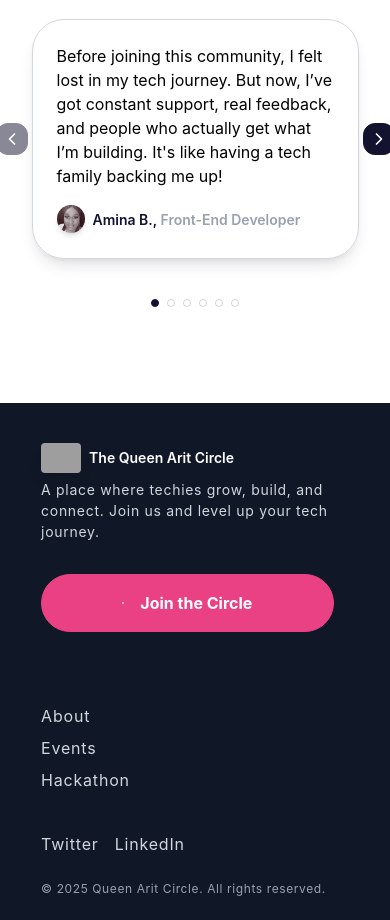
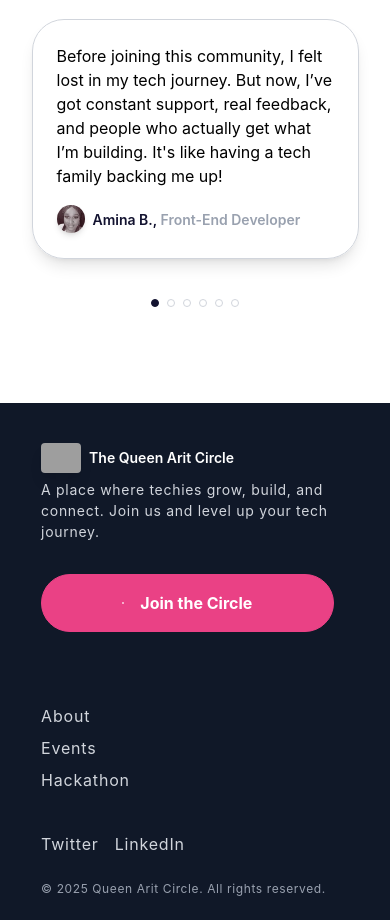
Before and after one commit to CodeVineDev/queenaritcircle, an Astro site: page / in a window 390 px wide. Shown: the part 4640-5560 px from the top of the page. Built offline with nearby package versions, Linux system fonts and the light colour scheme; Astro itself is replaced by a stand-in of ours; grey boxes are pictures that could not be loaded; some icons are missing.

Commit message:
navigation testimonial

```diff
--- a/src/components/Testimonials.astro
+++ b/src/components/Testimonials.astro
@@ -158,7 +158,7 @@
 
       <button
         type="button"
-        class="hs-carousel-prev top-[50%] -translate-y-[50%] hs-carousel-disabled:opacity-50 hs-carousel-disabled:pointer-events-none absolute inset-y-0 -start-6 inline-flex h-8 w-8 rounded-xl items-center justify-center border border-(--blue) bg-(--blue) text-white hover:bg-(--blue)/70 focus:bg-(--blue)/70 focus:outline-hidden"
+        class="hs-carousel-prev top-[50%] hidden sm:block -translate-y-[50%] hs-carousel-disabled:opacity-50 hs-carousel-disabled:pointer-events-none absolute inset-y-0 -start-6 h-8 w-8 rounded-xl items-center justify-center border border-(--blue) bg-(--blue) text-white hover:bg-(--blue)/70 focus:bg-(--blue)/70 focus:outline-hidden"
       >
         <span class="text-2xl" aria-hidden="true">
           <svg
@@ -180,7 +180,7 @@
       </button>
       <button
         type="button"
-        class="hs-carousel-next top-[50%] -translate-y-[50%] hs-carousel-disabled:opacity-50 hs-carousel-disabled:pointer-events-none absolute inset-y-0 -end-6 inline-flex h-8 w-8 rounded-xl items-center justify-center border bg-(--blue) border-(--blue) text-white hover:bg-(--blue)/70 focus:bg-(--blue)/70 focus:outline-hidden "
+        class="hs-carousel-next top-[50%] hidden sm:block -translate-y-[50%] hs-carousel-disabled:opacity-50 hs-carousel-disabled:pointer-events-none absolute inset-y-0 -end-6 h-8 w-8 rounded-xl items-center justify-center border bg-(--blue) border-(--blue) text-white hover:bg-(--blue)/70 focus:bg-(--blue)/70 focus:outline-hidden "
       >
         <span class="sr-only">Next</span>
         <span class="text-2xl" aria-hidden="true">
```
